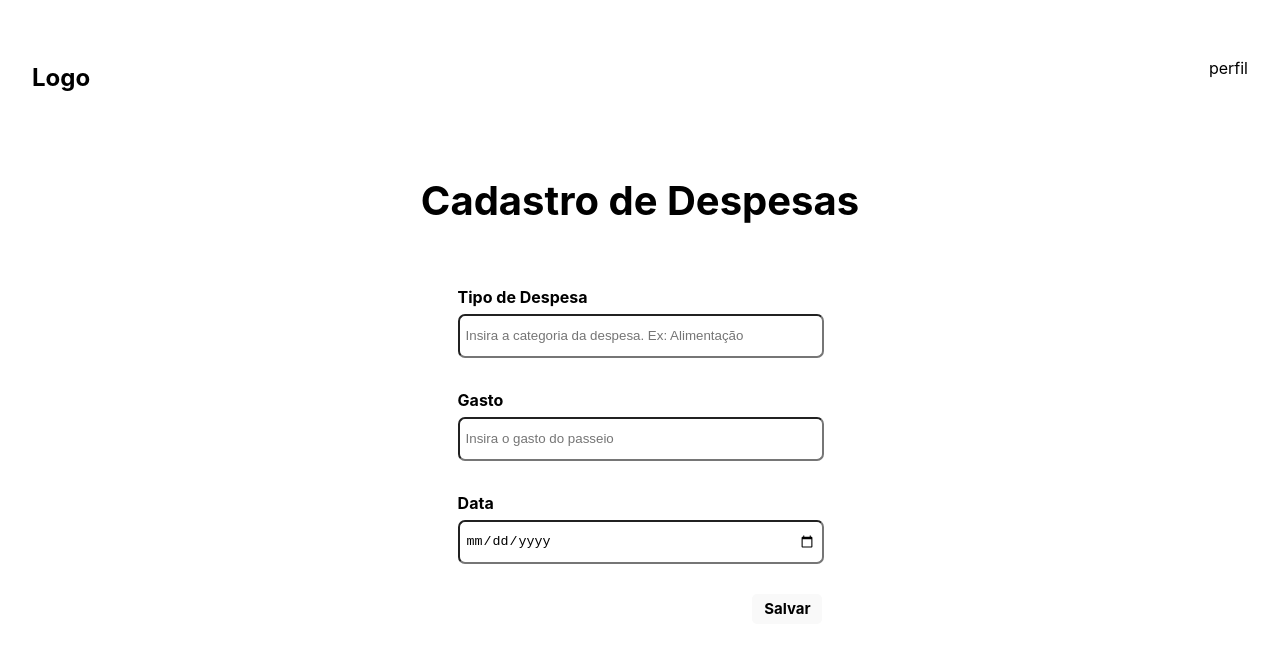
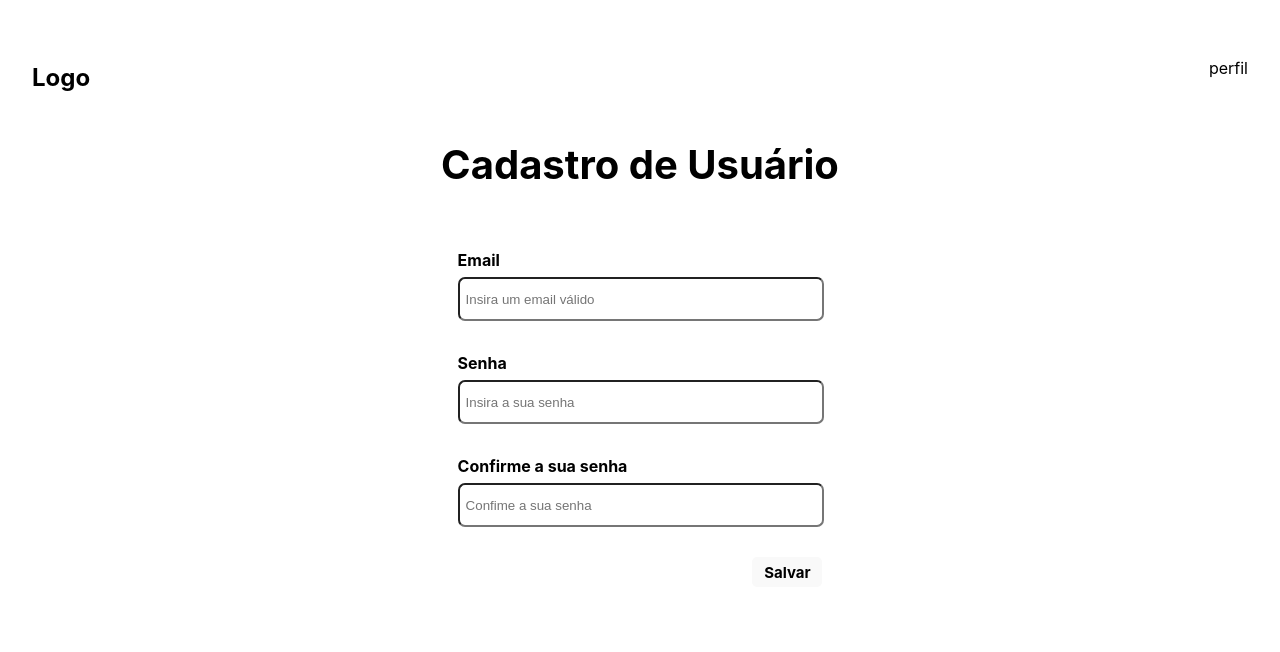
Before and after one commit to milenaa052/TripPlanner-frontend, a React (Vite) app: page / in a window 1280 px wide. Shown: the top 652 px of the page. Built offline with nearby package versions, Linux system fonts and the light colour scheme.

Commit message:
Criando telas de cadastro do usuário

```diff
--- a/package.json
+++ b/package.json
@@ -15,7 +15,9 @@
     "react": "^19.0.0",
     "react-datepicker": "^8.1.0",
     "react-dom": "^19.0.0",
-    "react-leaflet": "^5.0.0"
+    "react-leaflet": "^5.0.0",
+    "react-router": "^7.2.0",
+    "react-router-dom": "^7.2.0"
   },
   "devDependencies": {
     "@eslint/js": "^9.19.0",
--- a/src/App.css
+++ b/src/App.css
@@ -13,7 +13,6 @@ html {
       display: flex;
       justify-content: space-between;
       padding: 0;
-      margin-bottom: 3%;
     }
 
     #root {
@@ -78,7 +77,7 @@ html {
             }
           }
 
-          .camposHora {
+          .camposHora, .camposSenha {
             width: 60%;
             display: flex;
             justify-content: space-between;
--- a/src/App.tsx
+++ b/src/App.tsx
@@ -7,14 +7,16 @@ import Header from "./components/Header";
 //import CadastroHospedagem from "./components/CadastroHospedagem";
 //import CadastroTransporte from "./components/CadastroTransporte";
 //import CadastroPasseio from "./components/CadastroPasseio";
-import CadastroDespesas from "./components/CadastroDespesas";
+//import CadastroDespesas from "./components/CadastroDespesas";
+//import CadastroUsuario from "./components/CadastroUsuario"
+import CadastroUsuarioAuth from "./components/CadastroUsuarioAuth";
 import "./App.css"
 
 function App() {
   return (
     <div>
       <Header />
-      <CadastroDespesas />
+      <CadastroUsuarioAuth />
     </div>
   );
 }
--- /dev/null
+++ b/src/components/CadastroUsuario.tsx
@@ -0,0 +1,41 @@
+import { useState } from "react";
+
+function CadastroUsuario () {
+    const [nome, setNome] = useState("");
+    const [cpf, setCpf] = useState("");
+
+    const manipularEnvio = (e: React.FormEvent<HTMLElement>) => {
+        e.preventDefault();
+
+        if(!nome || !cpf) {
+            console.log("não enviado.")
+        } else {
+            setNome("");
+            setCpf("");
+        }
+    }
+
+    return (
+        <div className="card">
+            <h1 className="titulo">Cadastro de Usuário</h1>
+
+            <form className="form" onSubmit={manipularEnvio}>
+                <div className="campos">
+                    <label htmlFor="nome" className="label">Nome Completo</label>
+                    <input type="text" id="nome" name="nome" className="input" placeholder="Insira o seu nome completo"/>
+                </div>
+
+                <div className="campos">
+                    <label htmlFor="cpf" className="label">CPF</label>
+                    <input type="text" id="cpf" name="cpf" className="input" placeholder="Insira o seu cpf"/>
+                </div>
+
+                <div className="submit">
+                    <button type="submit" className="proximo">Próximo</button>
+                </div>
+            </form>
+      </div>
+    );
+};
+
+export default CadastroUsuario;
--- /dev/null
+++ b/src/components/CadastroUsuarioAuth.tsx
@@ -0,0 +1,30 @@
+function CadastroUsuarioAuth () {
+    return (
+        <div className="card">
+            <h1 className="titulo">Cadastro de Usuário</h1>
+
+            <form className="form">
+                <div className="campos">
+                    <label htmlFor="email" className="label">Email</label>
+                    <input type="email" id="email" name="email" className="input" placeholder="Insira um email válido"/>
+                </div>
+
+                <div className="campos">
+                    <label htmlFor="senha" className="label">Senha</label>
+                    <input type="password" id="senha" name="senha" className="input" placeholder="Insira a sua senha"/>
+                </div>
+
+                <div className="campos">
+                    <label htmlFor="confirmaSenha" className="label">Confirme a sua senha</label>
+                    <input type="password" id="confirmaSenha" name="confirmaSenha" className="input" placeholder="Confime a sua senha"/>
+                </div>
+
+                <div className="submit">
+                    <button type="submit" className="salvar">Salvar</button>
+                </div>
+            </form>
+      </div>
+    );
+};
+
+export default CadastroUsuarioAuth;
```
Also changed, not shown: 1 other file (tests, documents, lock files or other folders).
